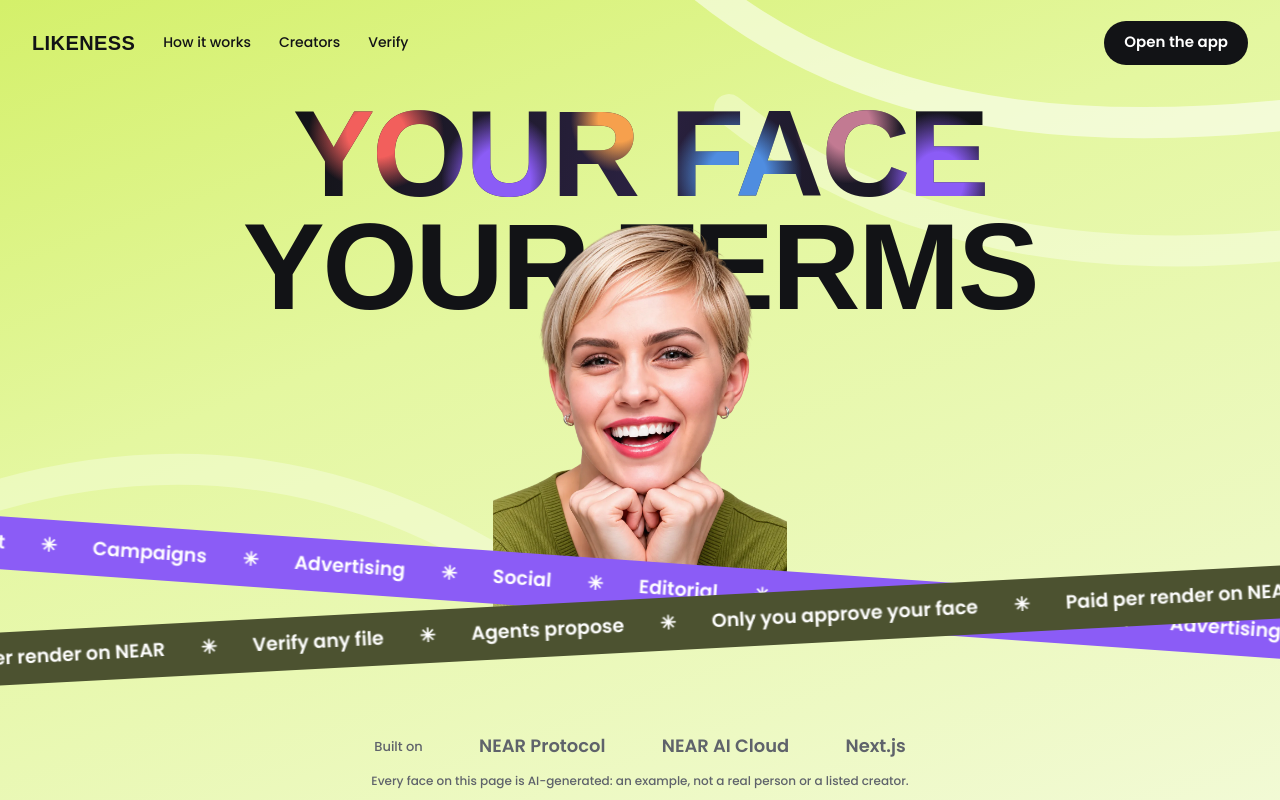
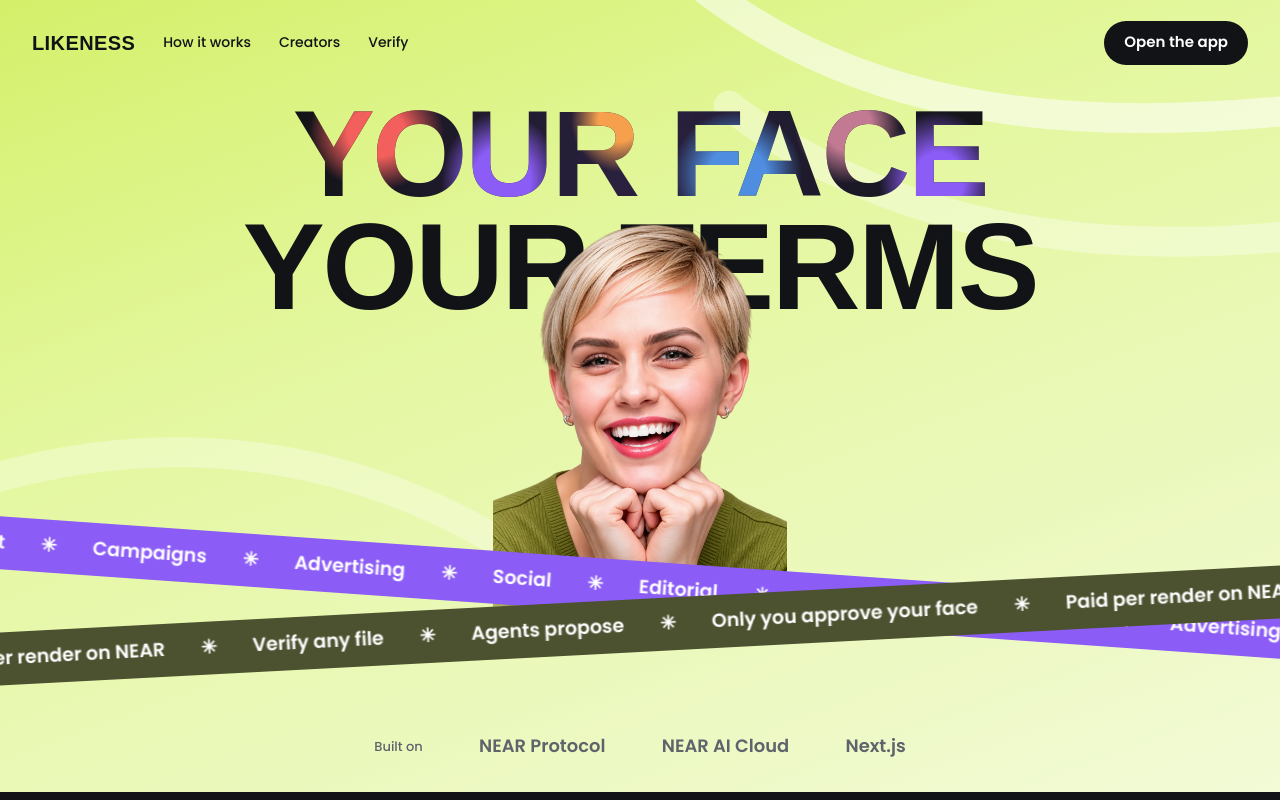
Before and after one commit to rohitshukla11/likeness-near, a Next.js app in the folder web/: page / in a window 1280 px wide. Shown: the top 800 px of the page. Built offline with nearby package versions, Linux system fonts and the light colour scheme; no server answers; a web font is replaced by a local one.

Commit message:
feat(ui): drop the AI-faces line under Built on

```diff
--- a/web/components/landing/Landing.tsx
+++ b/web/components/landing/Landing.tsx
@@ -13,8 +13,6 @@ import { pillClass } from "@/components/ds";
 import { IconArrowLeft, IconArrowRight, IconChevron } from "@/components/ds/icons";
 import { useCountUp, useInView } from "@/components/ds/motion";
 import { BUILT_ON, MEASUREMENTS, TESTIMONIALS } from "@/lib/site-content";
-
-export const AI_FACES_NOTE = "Every face on this page is AI-generated: an example, not a real person or a listed creator.";
 
 const RIBBON_A = ["Advertising", "✳", "Social", "✳", "Editorial", "✳", "Product", "✳", "Campaigns", "✳"];
 const RIBBON_B = ["Agents propose", "✳", "Only you approve your face", "✳", "Paid per render on NEAR", "✳", "Verify any file", "✳"];
@@ -103,7 +101,6 @@ function Hero() {
         {BUILT_ON.map((b) => (
           <span key={b}>{b}</span>
         ))}
-        <span className="w-full text-center text-[12px] font-medium text-[#5F636B]">{AI_FACES_NOTE}</span>
       </div>
     </section>
   );
--- a/web/public/landing/PROVENANCE.md
+++ b/web/public/landing/PROVENANCE.md
@@ -2,9 +2,8 @@
 
 All 17 files are AI-generated by Rohit Shukla for the landing page of his earlier hackathon project (confirmed by Rohit,
 13 Nov 2026) and copied unchanged; the exact source repository and commit are in `docs/HACKATHON.md` ("Landing page
-images"). The faces are examples of no real person; the page says "Every face on this page is AI-generated: an example,
-not a real person or a listed creator", and the example cards are labelled "EXAMPLE · AI-GENERATED". None of them is a
-creator on the contract.
+images"). The faces are examples of no real person; the example cards are labelled "EXAMPLE · AI-GENERATED". None of
+them is a creator on the contract.
 
 - Portraits: `hero-cutout.webp`, `portrait-cyan.png`, `portrait-pink.png`, `portrait-glasses.png`, `portrait-curly.png`
 - Avatars: `avatar-1.png` … `avatar-8.png`
```
Also changed, not shown: 1 other file (tests, documents, lock files or other folders).
